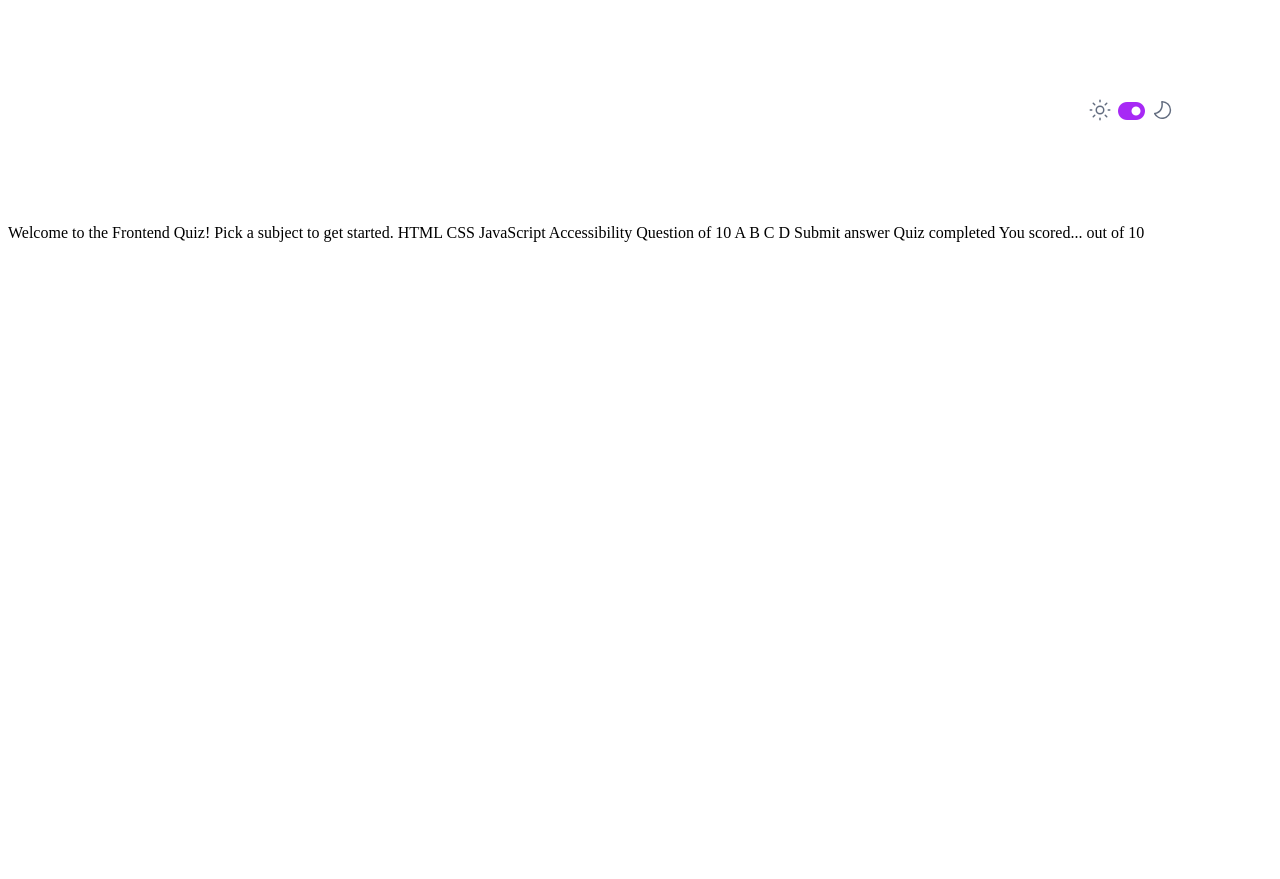
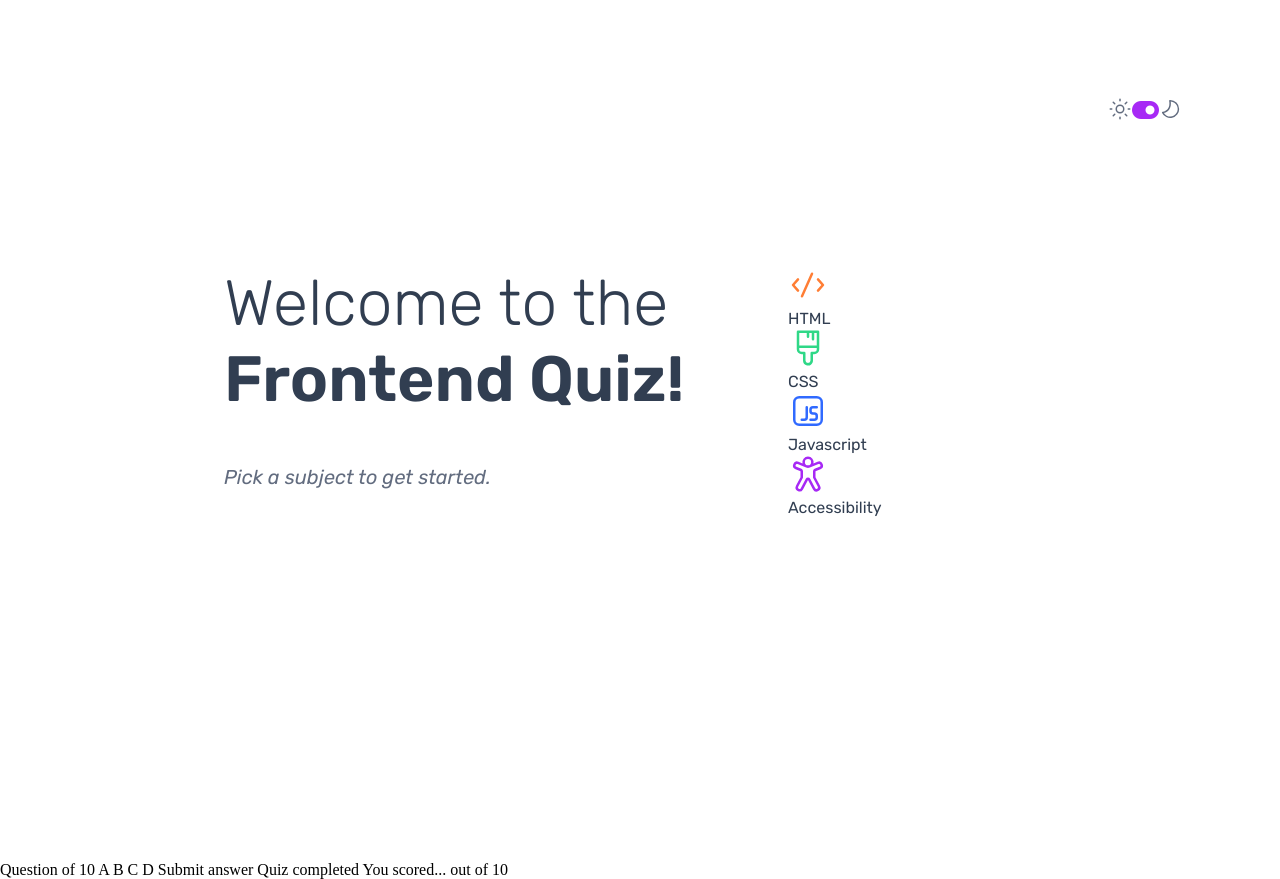
Before and after one commit to Steph-en/Frontend-Quiz-App, a website: page index.html in a window 1280 px wide. Before the commit the page ends 800 px from the top, so only its background shows below. Drawn offline with Linux system fonts and the light colour scheme; files whose address does not match are found by name.

Commit message:
Feat: Menu text done

```diff
--- a/index.html
+++ b/index.html
@@ -20,7 +20,7 @@
 
 <body>
 
-  <!--  -->
+  <!-- Toggle -->
   <div class="head">
     <div class="toggle">
       <div>
@@ -37,18 +37,49 @@
     </div>
   </div>
 
-
-
   <!-- Quiz menu start -->
-
-  Welcome to the Frontend Quiz!
-  Pick a subject to get started.
-
-  HTML
-  CSS
-  JavaScript
-  Accessibility
-
+  <div class="menu">
+    <div class="container">
+      <div class="menu-heading">
+        <div class="text">
+          <div>
+            <h1>Welcome to the <br> <span>Frontend Quiz!</span></h1>
+          </div>
+          <div>
+            <p class="menu-discription">
+              Pick a subject to get started.
+            </p>
+          </div>
+        </div>
+      </div>
+      <div class="menu-lessons">
+        <a class="lessons">
+          <div class="categories">
+            <img src="./assets/images/icon-html.svg" class="html" />
+            <p class="categories-titles">HTML</p>
+          </div>
+        </a>
+        <a class="lessons">
+          <div class="categories">
+            <img src="./assets/images/icon-css.svg" class="css" />
+            <p class="categories-titles">CSS</p>
+          </div>
+        </a>
+        <a class="lessons">
+          <div class="categories">
+            <img src="./assets/images/icon-js.svg" class="js" />
+            <p class="categories-titles">Javascript</p>
+          </div>
+        </a>
+        <a class="lessons">
+          <div class="categories">
+            <img src="./assets/images/icon-accessibility.svg" class="accessibility" />
+            <p class="categories-titles">Accessibility</p>
+          </div>
+        </a>
+      </div>
+    </div>
+  </div>
   <!-- Quiz menu end -->
 
   <!-- Quiz question start -->
--- a/src/styles/_config.scss
+++ b/src/styles/_config.scss
@@ -18,7 +18,7 @@ $js: #306AFF;
 
 // Set text color based on bg
 @function set-text-color() {
-    @if(dlackness($color) > 70) {
+    @if(lightness($color) > 70) {
         @return $pure-white;
     } @else {
         @return $primary-font;
--- a/src/styles/style.scss
+++ b/src/styles/style.scss
@@ -1,2 +1,60 @@
 @use "config";
 @use "buttons";
+
+* {
+    margin: 0;
+    padding: 0;
+}
+
+.menu {
+    font-family: config.$font-stack;
+    color: config.$primary-font;
+    display: flex;
+    align-items: center;
+    justify-content: center;
+    margin: 140px 224px;
+
+    .container {
+        width: 1160px;
+        height: 456px;
+        display: flex;
+        flex-direction: row;
+
+        .menu-heading {
+            width: 564px;
+            height: inherit;
+
+            .text {
+                height: 214;
+                width: 465;
+                display: flex;
+                flex-direction: column;
+                gap: 48px;
+            }
+
+            h1 {
+                margin: 0;
+                font-size: 64px;
+                font-weight: 300;
+
+                span {
+                    font-weight: 600;
+                }
+            }
+
+            .menu-discription {
+                font-size: 20px;
+                font-style: italic;
+                color: config.$secondary-font;
+            }
+        }
+
+        .menu-lessosns {
+            display: flex;
+            flex-direction: column;
+            width: 564px;
+            height: inherit;
+        }
+
+    }
+}
```
Also changed, not shown: src/styles/dist/style.css.
